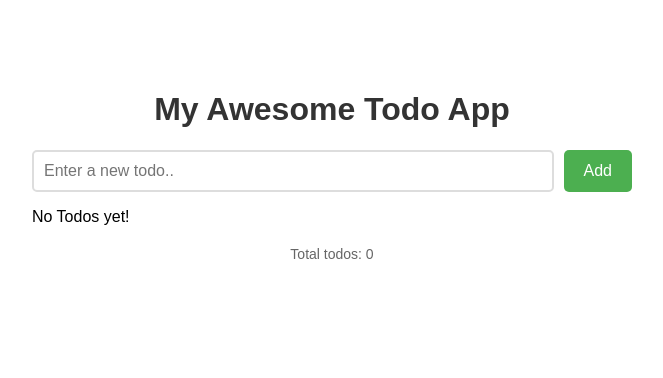
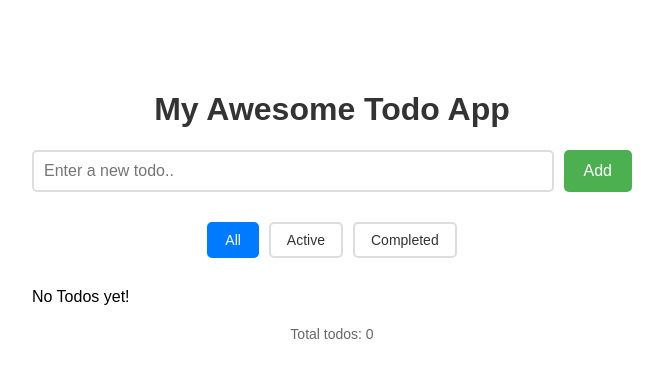
Before and after one commit to dev-deg/afd-2627, a React (Vite) app in the folder todo-app/: page / in a window 1280 px wide. Shown: the top 378 px of the page, without its empty margins (308-971 px from the left). Built offline with nearby package versions, Linux system fonts and the light colour scheme.

Commit message:
Added todo filtering basic logic

```diff
--- a/todo-app/src/App.tsx
+++ b/todo-app/src/App.tsx
@@ -2,6 +2,7 @@ import React, {useState} from 'react';
 import AddTodoForm from './components/AddTodoForm/AddTodoForm';
 import type { Todo } from './types/todo';
 import TodoList from './components/TodoList/TodoList';
+import FilterButtons from './components/FilterButtons/FilterButtons';
 import styles from './App.module.css'
 
 const TodoApp: React.FC = () => {
@@ -29,10 +30,14 @@ const TodoApp: React.FC = () => {
         todo.id === id ? {...todo, text: newText} : todo
     ));
 
+    const filterTodos = (filter: 'all' | 'active' | 'completed') => {
+    }
+
     return (
         <div className={styles.app}>
             <h1 className={styles.title}>My Awesome Todo App</h1>
             <AddTodoForm onAddTodo={addTodo}/>
+            <FilterButtons activeFilter="all" onFilterChange={() => {filterTodos('all')}} />
             <TodoList todos={todos} onDeleteTodo={deleteTodo} onToggleTodo={toggleTodo} onEditTodo={editTodo} />
             <div className={styles.footer}>
                 Total todos: {todos.length}
--- /dev/null
+++ b/todo-app/src/components/FilterButtons/FilterButtons.module.css
@@ -0,0 +1,35 @@
+.filterButtons {
+    display: flex;
+    gap: 10px;
+    justify-content: center;
+    margin: 20px 0;
+    padding: 10px;
+}
+
+.filterButton {
+    padding: 8px 16px;
+    border: 2px solid #ddd;
+    border-radius: 5px;
+    background-color: #fff;
+    color: #333;
+    cursor: pointer;
+    transition: background-color 0.2s ease;
+    font-size: 14px;
+    font-weight: 500;
+}
+
+.filterButton:hover {
+    border-color: #999;
+    background-color: #f5f5f5;
+}
+
+.filterButton.active {
+    border-color: #007bff;
+    background-color: #007bff;
+    color: white;
+}
+
+.filterButton.active:hover {
+    border-color: #0056b3;
+    background-color: #0056b3;
+}
--- /dev/null
+++ b/todo-app/src/components/FilterButtons/FilterButtons.tsx
@@ -0,0 +1,21 @@
+import React from "react";
+import type { FilterButtonsProps } from "../../types/todo";
+import styles from './FilterButtons.module.css';
+
+const FilterButtons: React.FC<FilterButtonsProps> = ({ activeFilter, onFilterChange }) => {
+    return (
+        <div className={styles.filterButtons}>
+            <button className={`${styles.filterButton} ${activeFilter === 'all' ? styles.active : ''}`} onClick={() => onFilterChange('all')}>
+                All
+            </button>
+            <button className={`${styles.filterButton} ${activeFilter === 'active' ? styles.active : ''}`} onClick={() => onFilterChange('active')}>
+                Active
+            </button>
+            <button className={`${styles.filterButton} ${activeFilter === 'completed' ? styles.active : ''}`} onClick={() => onFilterChange('completed')}>
+                Completed
+            </button>
+        </div>
+    );
+};
+
+export default FilterButtons;
```
Also changed, not shown: todo-app/src/types/todo.ts (+7 -0 lines).
